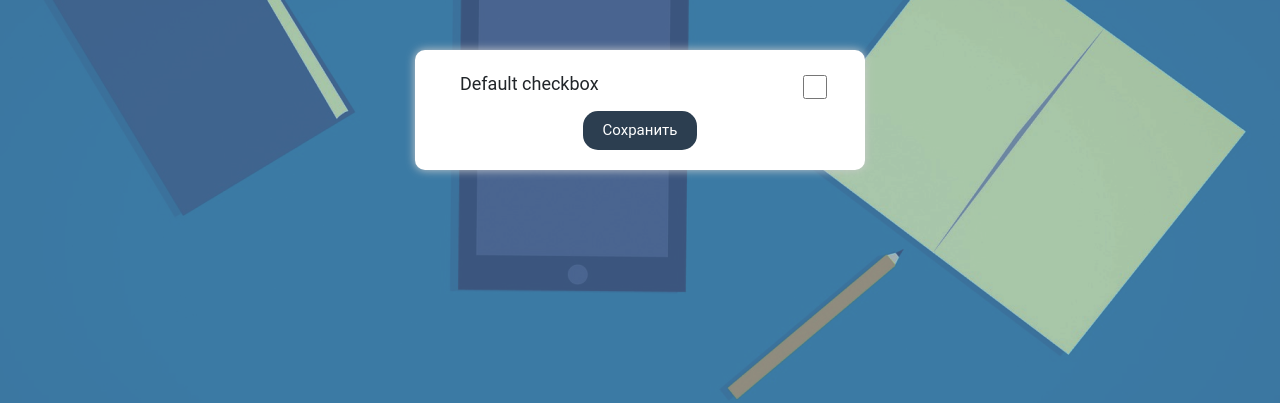
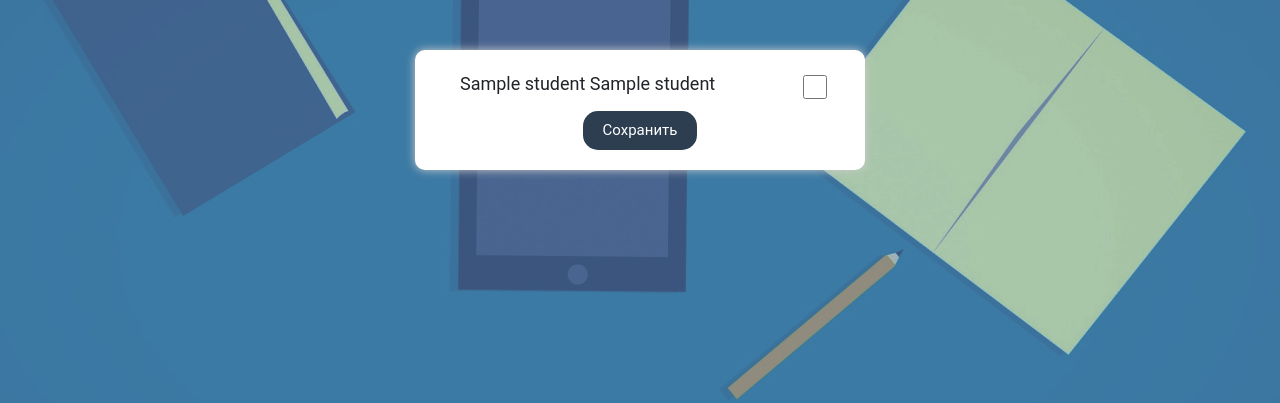
Before and after one commit to TimurTimergalin/EDUde, a Flask app: template templates/add_students.html in a window 1280 px wide. Shown: the part 121-524 px from the top of the page. Run offline with Flask 2, Linux system fonts and the light colour scheme; tables that the repository leaves empty hold one stand-in row (values such as "Sample post"); the template is opened without the code that fills it: values that come from a table or form of the project are taken from there, most other values are stand-ins (such as "Sample title", 1, 10 or a date in 2020); some libraries are stand-ins or nearby versions.

Commit message:
add_student доработка

```diff
--- a/templates/add_students.html
+++ b/templates/add_students.html
@@ -9,10 +9,12 @@
 {% block content %}
 <form>
   <div class="form-check" style="width: 800px">
-  <input class="form-check-input" type="checkbox" value="" id="defaultCheck1">
+      {% for student in students %}
+  <input class="form-check-input" type="checkbox" value="{{student.id}}" id="defaultCheck1">
   <label class="form-check-label" for="defaultCheck1">
-    Default checkbox
+    {{student.name}} {{student.name}}
   </label>
+      {% endfor %}
 </div>
   <div class="buttons">
         {{ form.submit(type="submit") }}<br>
--- a/templates/documentation_1.0.html
+++ b/templates/documentation_1.0.html
@@ -1,6 +1,7 @@
 {% extends "base.html" %}
 {% block modules %}
 <body>
+<div class="container">
     <h1>API 1.0: Документация</h1>
     <p>API - это мощный инструмент, с помощью которого пользователь может облегчить себе работу</p>
     <h2>Основная информация</h2>
@@ -276,5 +277,6 @@
     <code>
         {"success":  "OK"}
     </code>
+</div>
 </body>
 {% endblock %}
```
